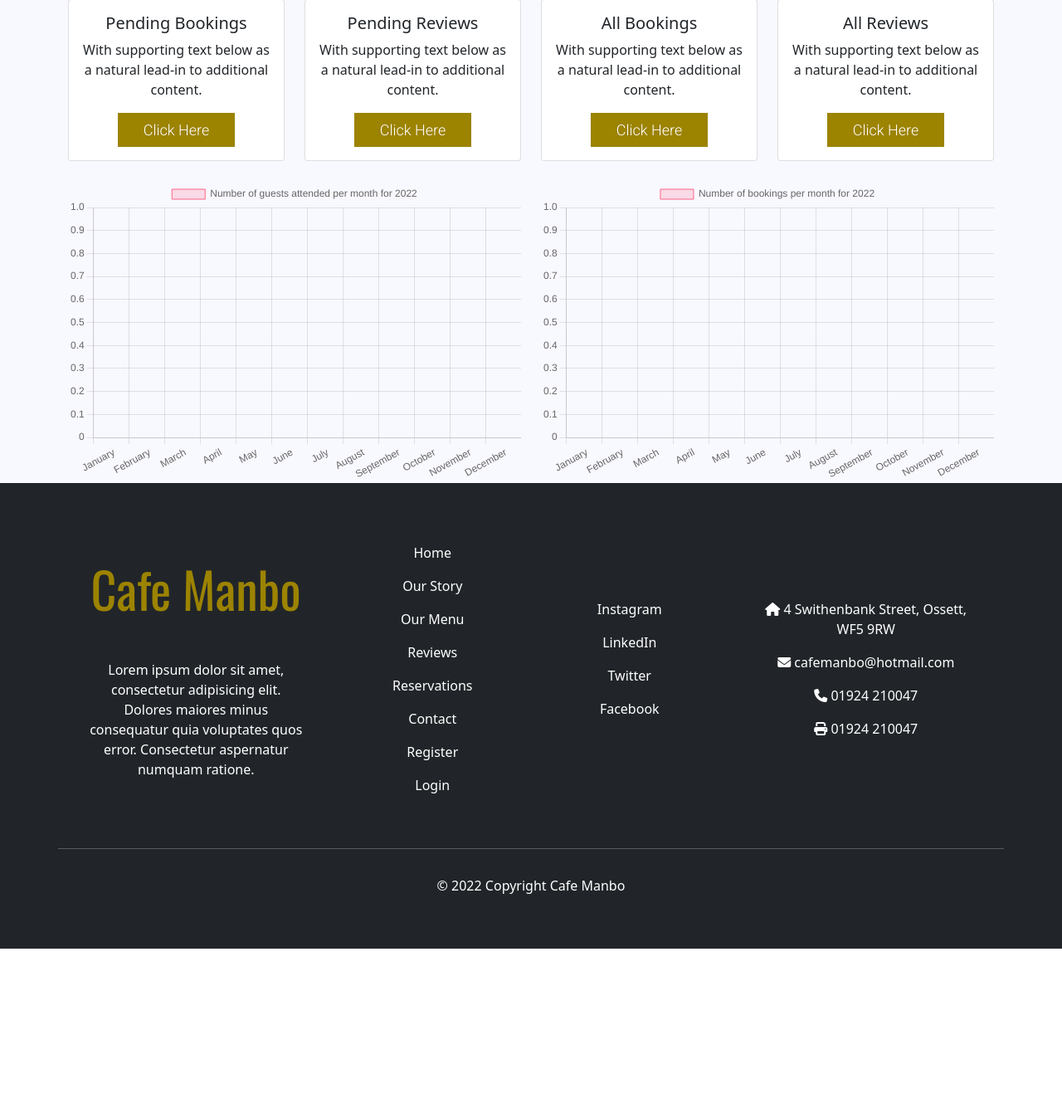
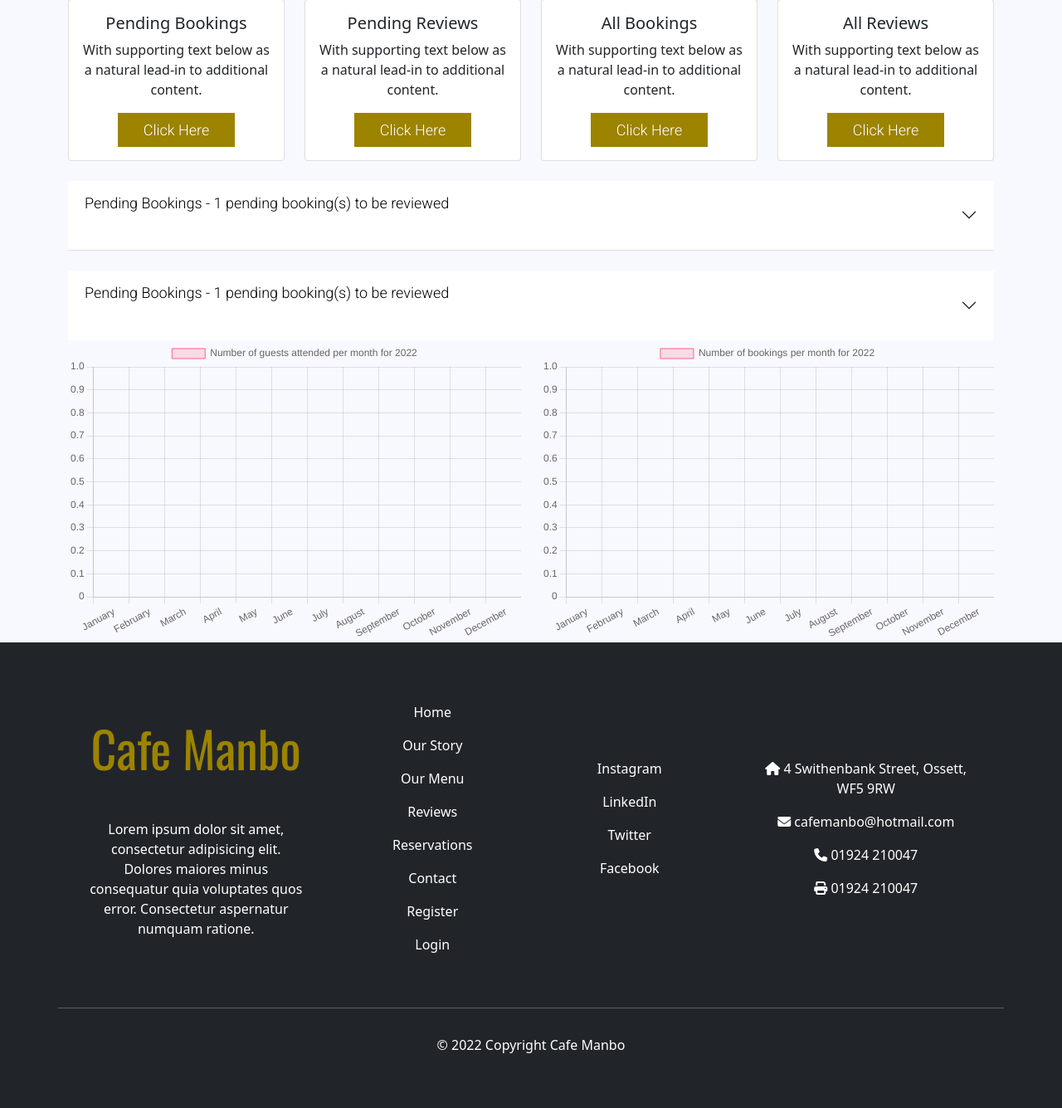
Before and after one commit to MikeR94/CI-Project-Portfolio-4, a Django app: template Staff/templates/staff_dashboard.html in a window 1280 px wide. Shown: the part 357-1692 px from the top of the page at 83% size. Before the commit the page ends 1500 px from the top, so only its background shows below. Run offline with Django 3.2, Linux system fonts and the light colour scheme; tables that the repository leaves empty hold one stand-in row (values such as "Sample post"); the template is opened without the code that fills it: values that come from a table or form of the project are taken from there, most other values are stand-ins (such as "Sample title", 1, 10 or a date in 2020); some libraries are stand-ins or nearby versions.

Commit message:
Add bootstrap accordian to staff dashboard to test out design ideas

```diff
--- a/Staff/templates/staff_dashboard.html
+++ b/Staff/templates/staff_dashboard.html
@@ -71,7 +71,7 @@
     </div>
   </div>
     <div class="row">
-      <div class="col-xl-3 col-sm-6 col-12 mb-4">
+      <div class="col-xl-3 col-sm-6 col-12">
         <div class="card">
           <div class="card-body text-center">
             <h5 class="card-title">Pending Bookings</h5>
@@ -117,6 +117,128 @@
               <button class="golden-button" type="submit" type="button">Click Here</button>
             </form>
           </div>
+        </div>
+      </div>
+    </div>
+  </div>
+</div>
+
+<div class="container">
+  <div class="accordion accordion-flush" id="accordionFlushExample">
+    <div class="accordion-item">
+      <h2 class="accordion-header" id="flush-headingOne">
+        <button
+          class="accordion-button collapsed"
+          type="button"
+          data-bs-toggle="collapse"
+          data-bs-target="#flush-collapseOne"
+          aria-expanded="false"
+          aria-controls="flush-collapseOne"
+        >
+        <p class="body-text"> Pending Bookings - {% if pending_bookings_count == 0%} No bookings {% else %} {{ pending_bookings_count }} pending booking(s) to be reviewed {% endif %}</p>
+        </button>
+      </h2>
+      <div id="flush-collapseOne" class="accordion-collapse collapse" aria-labelledby="flush-headingOne" data-bs-parent="#accordionFlushExample">
+        <div class="accordion-body">
+          <table class="table table_id pt-5 text-center">
+            <thead>
+              {% if pending_bookings %}
+              <tr>
+                <th scope="col">Name</th>
+                <th scope="col">Contact Number</th>
+                <th scope="col">Date</th>
+                <th scope="col">Time</th>
+                <th scope="col">Size</th>
+                <th scope="col">Ref Number</th>
+                <th scope="col">Approve</th>
+                <th scope="col">Deny</th>
+              </tr>
+              {% else %}
+              <p class="body-text">No pending bookings found</p>
+              {% endif %}
+            </thead>
+            <tbody>
+              {% for booking in pending_bookings %}
+              <tr>
+                <td data-label="Name">{{ booking.first_name }} {{ booking.last_name }}</td>
+                <td data-label="Contact Number">{{ booking.contact_number }}</td>
+                <td data-label="Date">{{ booking.date_of_visit }}</td>
+                <td data-label="Time">{{ booking.time_of_visit }}</td>
+                <td data-label="Size">{{ booking.number_of_guests }}</td>
+                <td data-label="Ref Number">{{ booking.ref_number }}</td>
+                <form action="approve-booking/{{ booking.id }}" method="POST">
+                  <input type="hidden" name="next" value="{{request.path}}">
+                  <td data-label="Approve"><button type="submit" class="btn btn-success">Approve</button></td>
+                  {% csrf_token %}
+                </form>
+                <form action="deny-booking/{{ booking.id }}" method="POST">
+                    <input type="hidden" name="next" value="{{request.path}}">
+                  {% csrf_token %}
+                  <td data-label="Deny"><button type="submit" class="btn btn-danger">Deny</button></td>
+                </form>
+              </tr>
+              {% endfor %}
+            </tbody>
+          </table>
+        </div>
+      </div>
+    </div>
+    <br>
+    <div class="accordion-item">
+      <h2 class="accordion-header" id="flush-headingTwo">
+        <button
+          class="accordion-button collapsed"
+          type="button"
+          data-bs-toggle="collapse"
+          data-bs-target="#flush-collapseTwo"
+          aria-expanded="false"
+          aria-controls="flush-collapseTwo"
+        >
+        <p class="body-text"> Pending Bookings - {% if pending_bookings_count == 0%} No bookings {% else %} {{ pending_bookings_count }} pending booking(s) to be reviewed {% endif %}</p>
+        </button>
+      </h2>
+      <div id="flush-collapseTwo" class="accordion-collapse collapse" aria-labelledby="flush-headingTwo" data-bs-parent="#accordionFlushExample">
+        <div class="accordion-body">
+          <table class="table table_id pt-5 text-center">
+            <thead>
+              {% if pending_bookings %}
+              <tr>
+                <th scope="col">Name</th>
+                <th scope="col">Contact Number</th>
+                <th scope="col">Date</th>
+                <th scope="col">Time</th>
+                <th scope="col">Size</th>
+                <th scope="col">Ref Number</th>
+                <th scope="col">Approve</th>
+                <th scope="col">Deny</th>
+              </tr>
+              {% else %}
+              <p class="body-text">No pending bookings found</p>
+              {% endif %}
+            </thead>
+            <tbody>
+              {% for booking in pending_bookings %}
+              <tr>
+                <td data-label="Name">{{ booking.first_name }} {{ booking.last_name }}</td>
+                <td data-label="Contact Number">{{ booking.contact_number }}</td>
+                <td data-label="Date">{{ booking.date_of_visit }}</td>
+                <td data-label="Time">{{ booking.time_of_visit }}</td>
+                <td data-label="Size">{{ booking.number_of_guests }}</td>
+                <td data-label="Ref Number">{{ booking.ref_number }}</td>
+                <form action="approve-booking/{{ booking.id }}" method="POST">
+                  <input type="hidden" name="next" value="{{request.path}}">
+                  <td data-label="Approve"><button type="submit" class="btn btn-success">Approve</button></td>
+                  {% csrf_token %}
+                </form>
+                <form action="deny-booking/{{ booking.id }}" method="POST">
+                    <input type="hidden" name="next" value="{{request.path}}">
+                  {% csrf_token %}
+                  <td data-label="Deny"><button type="submit" class="btn btn-danger">Deny</button></td>
+                </form>
+              </tr>
+              {% endfor %}
+            </tbody>
+          </table>
         </div>
       </div>
     </div>
--- a/Staff/views.py
+++ b/Staff/views.py
@@ -156,6 +156,8 @@ def staff_dashboard(request):
             Booking.objects.filter(date_of_visit__gte=dec_start)
             .filter(date_of_visit__lte=dec_end).count()
         )
+        pending_bookings = Booking.objects.filter(booking_acknowledged=False)
+        pending_bookings_count = Booking.objects.filter(booking_acknowledged=False).count()
         context = {
             "jan_guests": jan_guests,
             "feb_guests": feb_guests,
@@ -181,6 +183,8 @@ def staff_dashboard(request):
             "oct_bookings": oct_bookings,
             "nov_bookings": nov_bookings,
             "dec_bookings": dec_bookings,
+            'pending_bookings': pending_bookings,
+            'pending_bookings_count': pending_bookings_count,
         }
         return render(request, "staff_dashboard.html", context)
     return render(request, "index.html")
```
